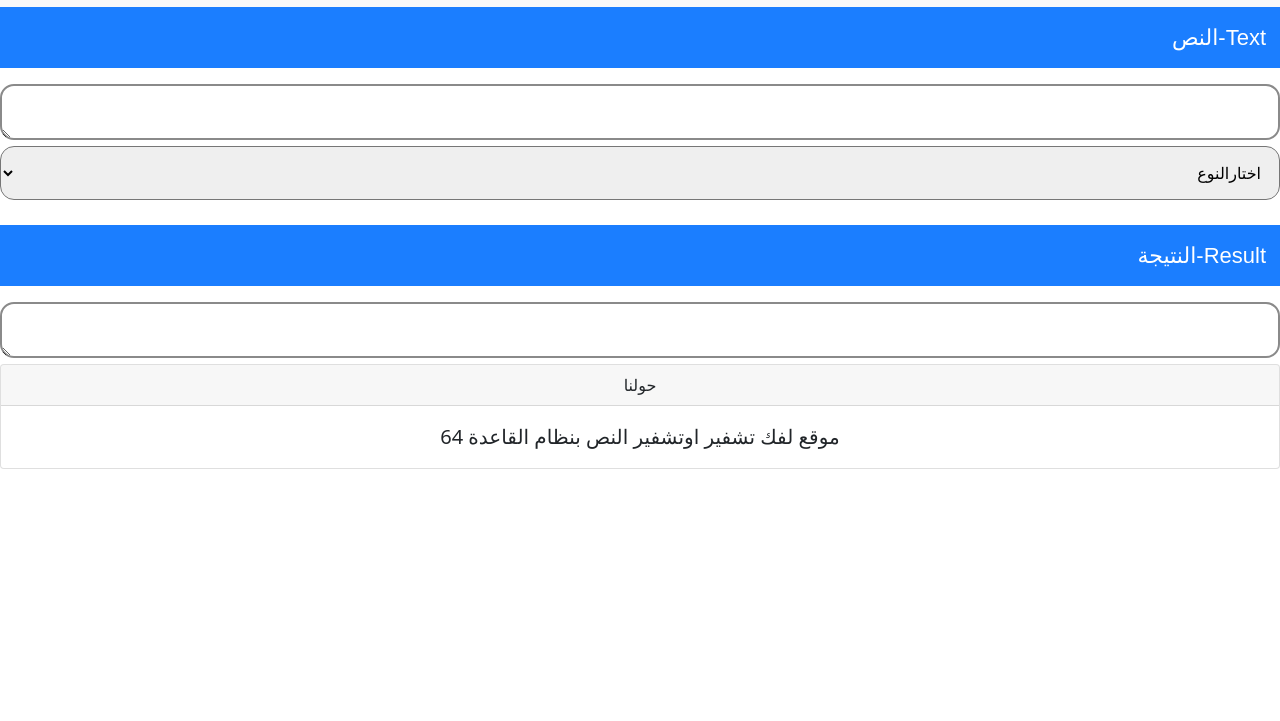
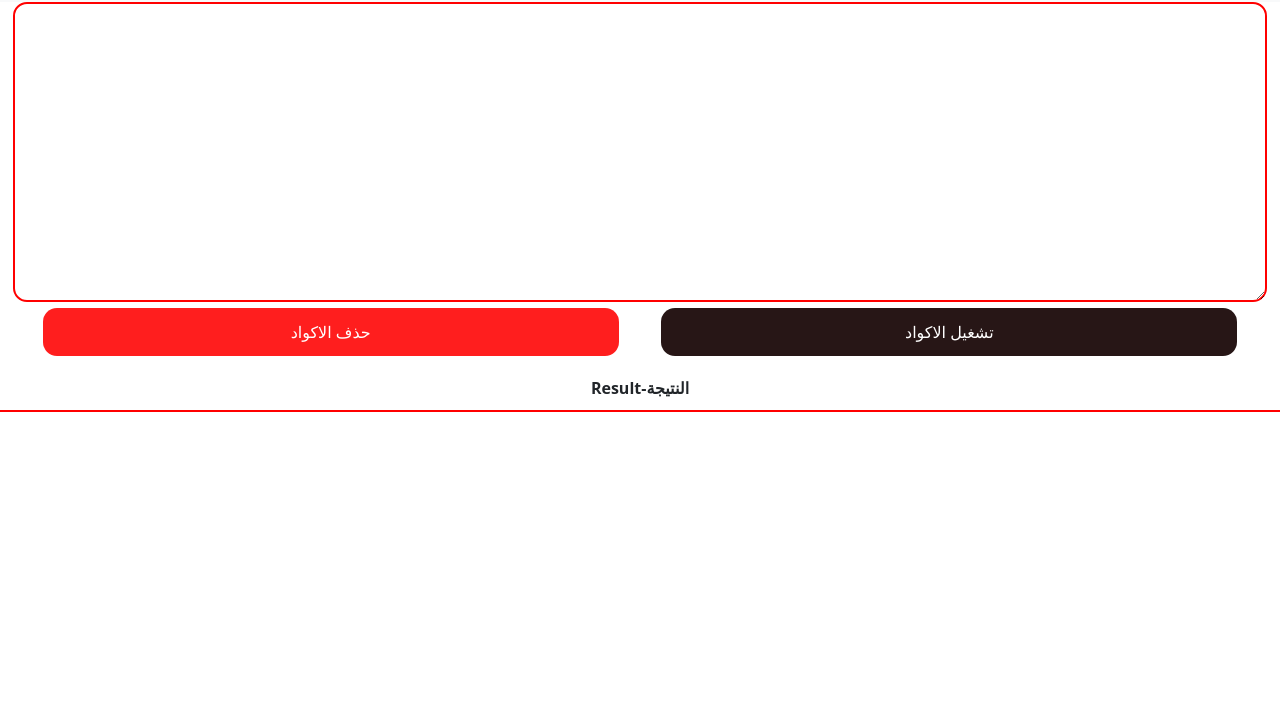
Before and after one commit to Eng-Mahmoud438/editor, a plain HTML site: page index.html in a window 1280 px wide. Shown: the part 79-800 px from the top of the page. Drawn offline with nearby package versions, Linux system fonts and the light colour scheme.

Commit message:
Add files via upload

```diff
--- /dev/null
+++ b/app.js
@@ -0,0 +1,20 @@
+var codes=document.getElementById("codes");
+var remove=document.getElementById("remove");
+var codes=document.getElementById("codes");
+var play=document.getElementById("play");
+var result=document.getElementById("result");
+
+
+play.onclick=()=>{
+result.innerHTML=codes.value;
+localStorage.setItem("data",codes.value);
+};
+remove.onclick=()=>{
+result.innerHTML="";
+//codes.value="";
+};
+onload=()=>{
+   result.innerHTML=codes.value;
+   codes.value=localStorage.getItem("data");
+
+};
--- a/index.html
+++ b/index.html
@@ -4,98 +4,52 @@
     <meta charset="UTF-8">
     <meta http-equiv="X-UA-Compatible" content="IE=edge">
     <meta name="viewport" content="width=device-width, initial-scale=1.0">
-
-    <title>Eng.Mahmoud</title>
+    <title>Mahmoud-محرر اكواد اونلاين</title>
     <meta name='viewport' content='width=device-width, initial-scale=1'>
     <meta name="description" content="I am learning web programming languages,HTML,CSS,Java Script,PHP,Bootstrap at Coder's website"/>
     <meta name="author" content="Eng.Mahmoud"/>
-    <meta name="keywords" content=" learn programming with Coder Shiyar, learn HTML, CSS,Java Script,PHP,Bootstrap"/>
-    <meta property="og:title" content="Mahmoud Hassan-مهندس إتصالات  وبرمجيات"/>
-    <meta property="og:description" content="مهندس اتصالات وبرمجيات موقع كودر شيار"/>
+    <meta name="keywords" content="Mahmoud-محرر اكواد اونلاين"/>
+    <meta property="og:title" content="Mahmoud-محرر اكواد اونلاين"/>
+    <meta property="og:description" content="Mahmoud-محرر اكواد اونلاين"/>
     <meta property="og:image" content="Mahmoud.jpg"/>
     <meta property="og:image:width" content="1200"/>
     <meta property="og:image:height" content="630"/>
-    <meta name="twitter:title" content="Mahmoud Hassanمهندس إتصالات  وبرمجيات"/>
-    <meta name="twitter:description" content="مهندس اتصالات وبرمجيات موقع كودر شيار"/>
+    <meta name="twitter:title" content="Mahmoud-محرر اكواد اونلاين"/>
+    <meta name="twitter:description" content="Mahmoud-محرر اكواد اونلاين"/>
     <meta name="twitter:card" content="summary_large_image"/>
     <meta name="twitter:image" content="Mahmoud.jpg"/>
     <link rel="icon" href="Mahmoud.jpg"/>
     <link rel="shortcut" href="Mahmoud.jpg"/>
     <link rel="apple-touch-icon" href="Mahmoud.jpg"/>
+    <link rel="stylesheet" href="style.css">
     <link href="https://cdn.jsdelivr.net/npm/bootstrap@5.0.0-beta2/dist/css/bootstrap.min.css" rel="stylesheet" integrity="sha384-BmbxuPwQa2lc/FVzBcNJ7UAyJxM6wuqIj61tLrc4wSX0szH/Ev+nYRRuWlolflfl" crossorigin="anonymous">
-    <style>
-#app{
-    width:100% ;
-    max-width: 100%;
-
-}
-#app p{
-    width: 100%;
-    padding: 14px;
-    background-color: rgb(27, 126, 255);
-    color: white;
-    font-family: sans-serif;
-    font-size: 22px;
-
-
-}
-#app textarea{
-    width: 100%;
-    border: 2px solid rgb(138, 138, 138);
-    outline: none;
-    border-radius: 14px;
-
-
-}
-#app select{
-    width: 100%;
-    padding: 14px;
-    border-radius: 14px;
-    margin-bottom: 25px;
-    outline: none;
-
-}
-
-    </style>
 </head>
-<body dir="rtl">
-   <!-- As a heading -->
+<body>
+   <!-- Image and text -->
 <nav class="navbar navbar-light bg-light">
   <div class="container-fluid">
-    <span class="navbar-brand mb-0 h1">Mahmoud Hassan</span>
     <a class="navbar-brand" href="#">
-      <img src="Mahmoud.jpg" alt="" width="60" height="60" class="d-inline-block align-top">
 
+      Eng-Mahmoud
     </a>
+    <img src="../Mahmoud.jpg"/>
   </div>
 </nav>
-
-    <main id="app">
-        <p>Text-النص</p>
-        <textarea id="textarea"></textarea>
-        <select required id="select">
-            <option value="">اختارالنوع</option>
-            <option value="encode">تشفير النص</option>
-            <option value="decode">فك تشفير النص</option>
-        </select>
-        <p>Result-النتيجة</p>
-        <textarea id="result"></textarea>
-
-    </main>
-    <div class="card">
-        <div  class="card-header text-center">
-          حولنا
-        </div>
-        <div class="card-body text-center">
-          <blockquote class="blockquote mb-0">
-            <p> موقع لفك تشفير اوتشفير النص بنظام القاعدة 64</p>
-
-          </blockquote>
-        </div>
-      </div>
-    <script src="script.js"></script>
-    <script src="https://cdn.jsdelivr.net/npm/bootstrap@5.0.0-beta2/dist/js/bootstrap.bundle.min.js" integrity="sha384-b5kHyXgcpbZJO/tY9Ul7kGkf1S0CWuKcCD38l8YkeH8z8QjE0GmW1gYU5S9FOnJ0" crossorigin="anonymous"></script>
-    <script src="https://cdn.jsdelivr.net/npm/@popperjs/core@2.6.0/dist/umd/popper.min.js" integrity="sha384-KsvD1yqQ1/1+IA7gi3P0tyJcT3vR+NdBTt13hSJ2lnve8agRGXTTyNaBYmCR/Nwi" crossorigin="anonymous"></script>
-<script src="https://cdn.jsdelivr.net/npm/bootstrap@5.0.0-beta2/dist/js/bootstrap.min.js" integrity="sha384-nsg8ua9HAw1y0W1btsyWgBklPnCUAFLuTMS2G72MMONqmOymq585AcH49TLBQObG" crossorigin="anonymous"></script>
+<main>
+  <textarea id="codes">
+    <!DOCTYPE html>
+    <html>
+      <head></head>
+      <body></body>
+    </html>
+  </textarea>
+  <div id="buttons">
+    <button id="remove">حذف الاكواد</button>
+    <button id="play">تشغيل الاكواد</button>
+  </div>
+  <p id="title-result">Result-النتيجة</p>
+  <div id="result"></div>
+</main>
+<script src="app.js"></script>
 </body>
 </html>
--- /dev/null
+++ b/style.css
@@ -0,0 +1,44 @@
+nav img{
+    max-width: 65px;
+    max-height: 65px;
+    object-fit: scale-down;
+    border-radius: 50%;
+}
+main{
+    text-align: center;
+
+}
+#codes{
+   width: 98%;
+   min-height: 300px;
+   border: 2px solid red;
+   border-radius: 14px;
+   outline: 0px;
+}
+#buttons{
+    display: flex;
+    justify-content: space-evenly;}
+    #buttons button{
+width: 45%;
+border-radius: 14px;
+border: 0px;
+padding: 12px;
+
+    }
+    #remove{
+        background-color:rgb(255, 30, 30) ;
+        color: white;
+    }
+    #play{
+        background-color:rgb(39, 22, 22) ;
+        color: white;
+    }
+    #title-result{
+        padding: 10px;
+        border-bottom: 2px solid red;
+        margin: 10px 0px;
+        font-weight: bold;
+    }
+    #result{
+        max-width: 100% !important;
+    }
```
